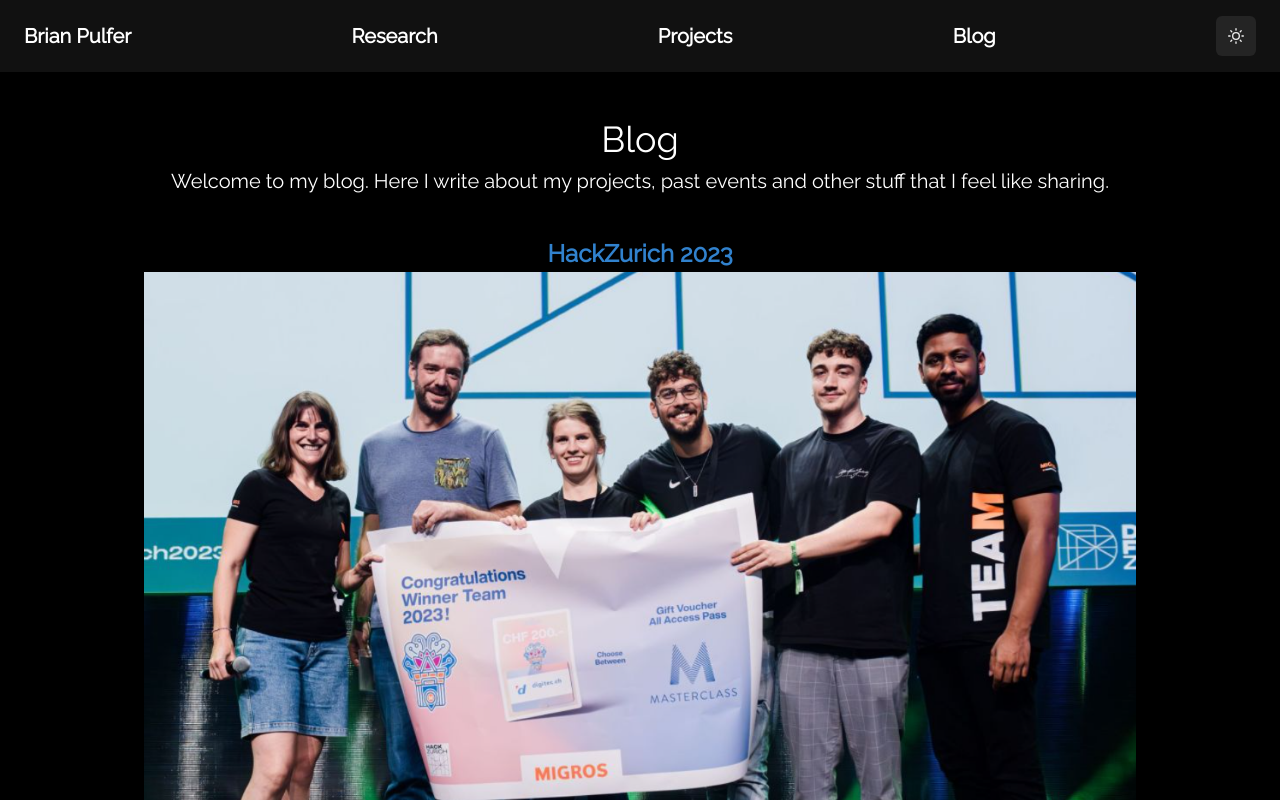
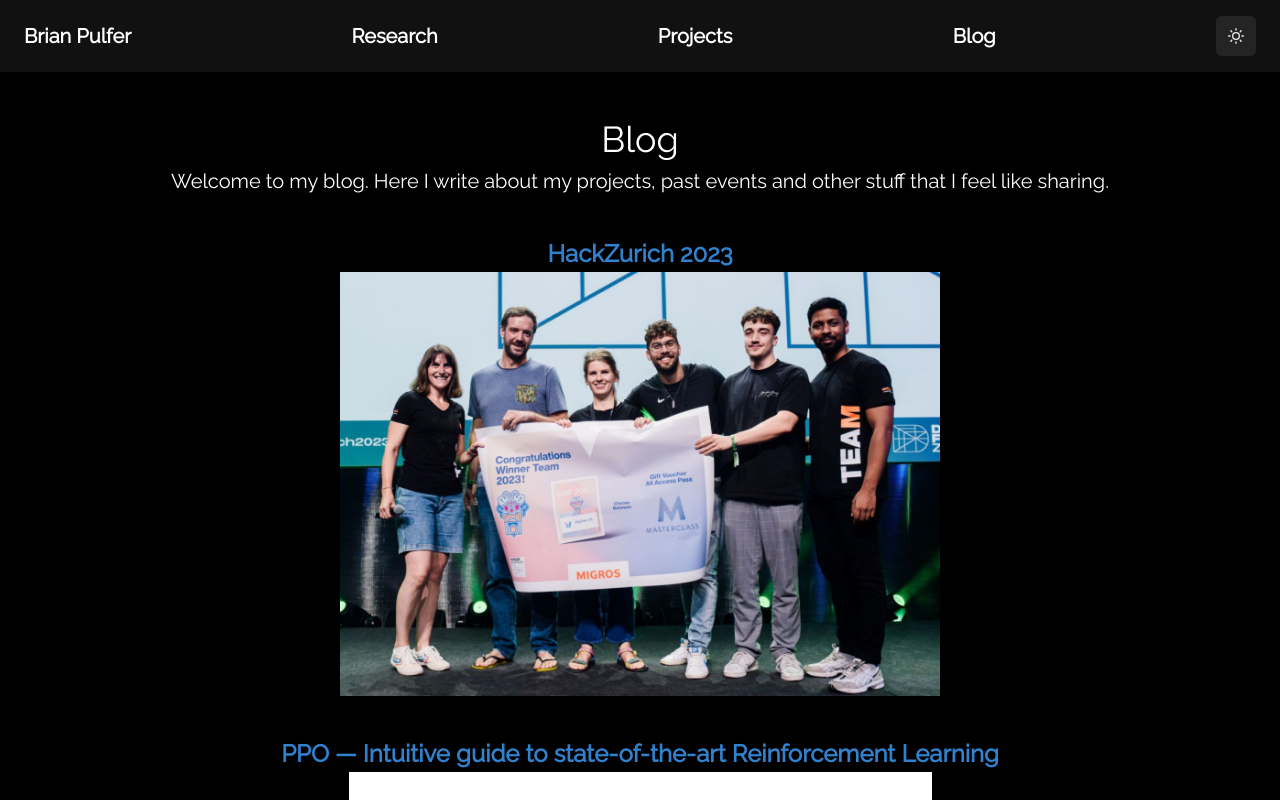
Before and after one commit to BrianPulfer/website, a Next.js app: page /blog in a window 1280 px wide. Shown: the top 800 px of the page. Built offline with nearby package versions, Linux system fonts and the light colour scheme.

Commit message:
Resized HackZurich image size.

```diff
--- a/src/pages/blog/index.tsx
+++ b/src/pages/blog/index.tsx
@@ -16,7 +16,7 @@
               <Link href="/blog/hackzurich23" textColor={'blue.500'}>
                 <Text fontWeight={'bold'} fontSize={'2xl'} textAlign={'center'}>HackZurich 2023</Text>
                 <Center>
-                  <Image src="/imgs/blog/hackzurich23/win.png" alt="HackZurich 2023 team"/>
+                  <Image src="/imgs/blog/hackzurich23/win.png" alt="HackZurich 2023 team" maxWidth={"600px"}/>
                 </Center>
               </Link>
             </StackItem>
```
